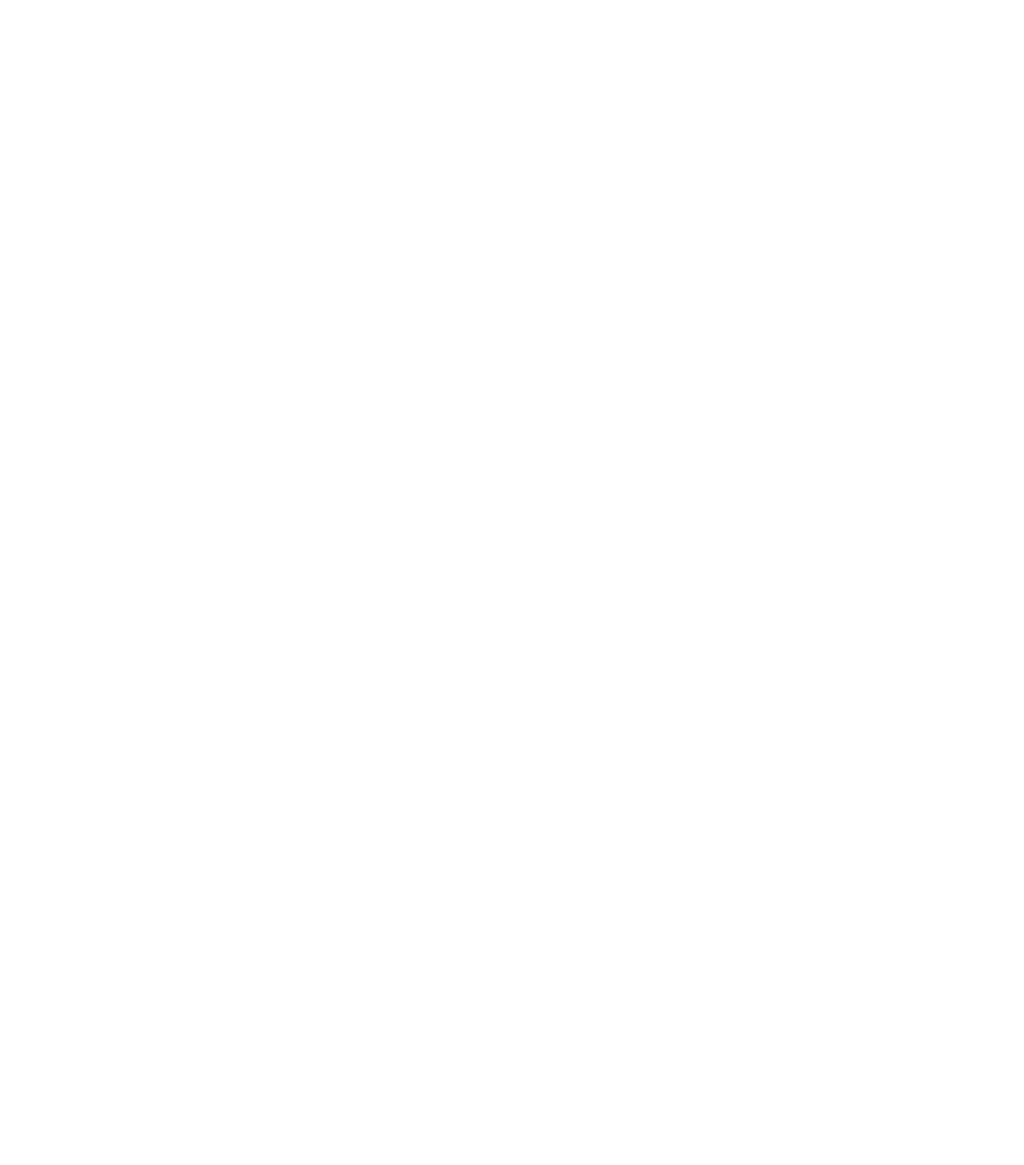
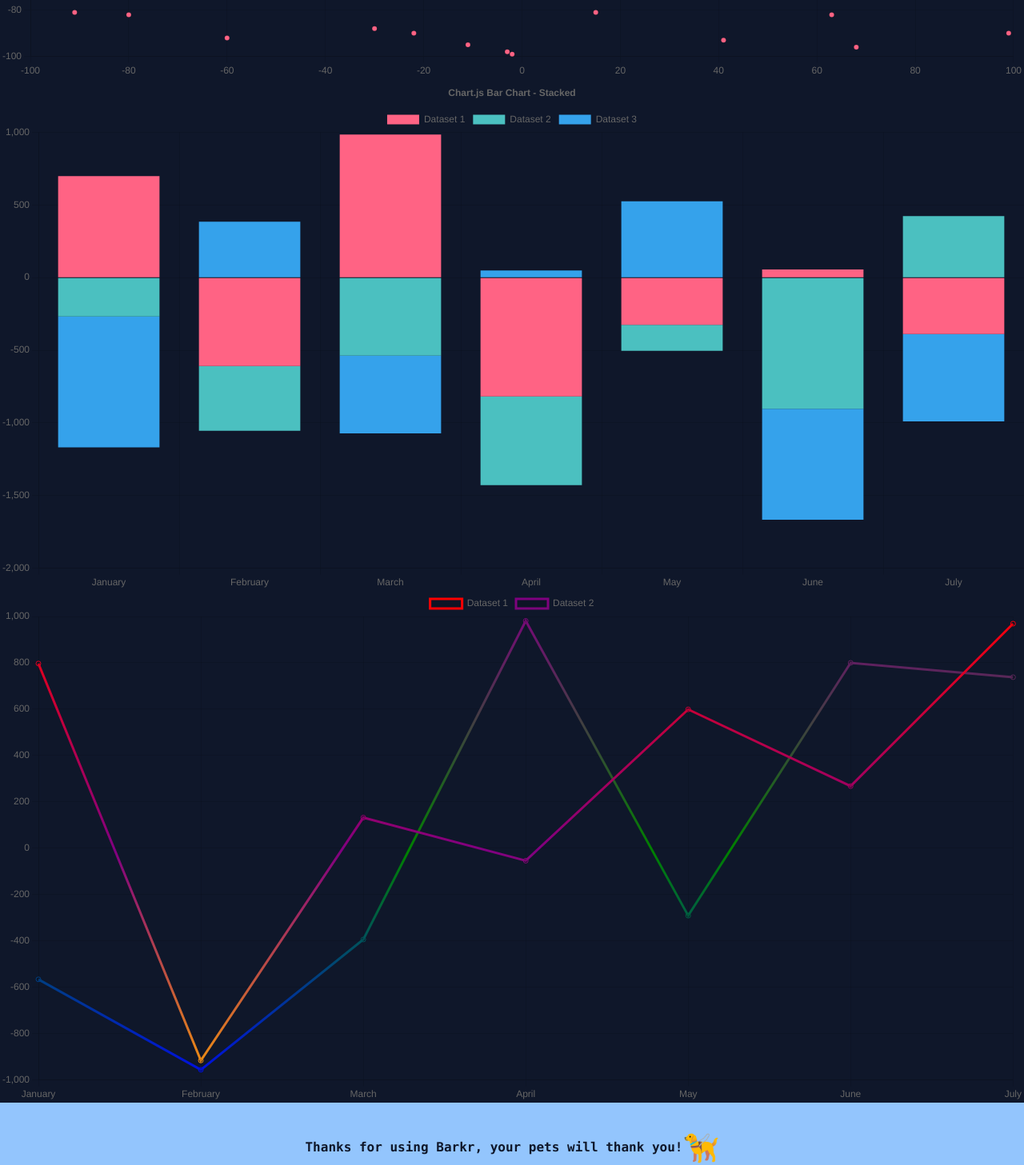
Before and after one commit to RosalvaMartinez/barkr, a React (Create React App) app in the folder client/: page /dashboard in a window 1280 px wide. Shown: the part 1945-3402 px from the top of the page at 80% size. Before the commit the page ends 1516 px from the top, so only its background shows below. Built offline with nearby package versions, Linux system fonts and the light colour scheme.

Commit message:
Create chart components

```diff
--- a/client/package.json
+++ b/client/package.json
@@ -43,6 +43,7 @@
     ]
   },
   "devDependencies": {
+    "faker": "^5.5.3",
     "tailwindcss": "^3.2.7"
   }
 }
--- a/client/src/components/Chart.js
+++ b/client/src/components/DoughnutChart.js
@@ -31,6 +31,6 @@ export const data = {
     ],
 };
 
-export function Chart() {
+export function DoughnutChart() {
     return <Doughnut data={data} />;
 }
--- /dev/null
+++ b/client/src/components/GradientChart.js
@@ -0,0 +1,92 @@
+import React, { useRef, useEffect, useState } from 'react';
+import {
+    Chart as ChartJS,
+    CategoryScale,
+    LinearScale,
+    PointElement,
+    LineElement,
+    Tooltip,
+    Legend,
+} from 'chart.js';
+import { Chart } from 'react-chartjs-2';
+import faker from 'faker';
+
+ChartJS.register(
+    CategoryScale,
+    LinearScale,
+    PointElement,
+    LineElement,
+    Tooltip,
+    Legend
+);
+
+const labels = ['January', 'February', 'March', 'April', 'May', 'June', 'July'];
+const colors = [
+    'red',
+    'orange',
+    'yellow',
+    'lime',
+    'green',
+    'teal',
+    'blue',
+    'purple',
+];
+
+export const data = {
+    labels,
+    datasets: [
+        {
+            label: 'Dataset 1',
+            data: labels.map(() => faker.datatype.number({ min: -1000, max: 1000 })),
+        },
+        {
+            label: 'Dataset 2',
+            data: labels.map(() => faker.datatype.number({ min: -1000, max: 1000 })),
+        },
+    ],
+};
+
+function createGradient(ctx, area) {
+    const colorStart = faker.random.arrayElement(colors);
+    const colorMid = faker.random.arrayElement(
+        colors.filter(color => color !== colorStart)
+    );
+    const colorEnd = faker.random.arrayElement(
+        colors.filter(color => color !== colorStart && color !== colorMid)
+    );
+
+    const gradient = ctx.createLinearGradient(0, area.bottom, 0, area.top);
+
+    gradient.addColorStop(0, colorStart);
+    gradient.addColorStop(0.5, colorMid);
+    gradient.addColorStop(1, colorEnd);
+
+    return gradient;
+}
+
+export function GradientChart() {
+    const chartRef = useRef(null);
+    const [chartData, setChartData] = useState({
+        datasets: [],
+    });
+
+    useEffect(() => {
+        const chart = chartRef.current;
+
+        if (!chart) {
+            return;
+        }
+
+        const chartData = {
+            ...data,
+            datasets: data.datasets.map(dataset => ({
+                ...dataset,
+                borderColor: createGradient(chart.ctx, chart.chartArea),
+            })),
+        };
+
+        setChartData(chartData);
+    }, []);
+
+    return <Chart ref={chartRef} type='line' data={chartData} />;
+}
--- /dev/null
+++ b/client/src/components/ScatterChart.js
@@ -0,0 +1,38 @@
+import React from 'react';
+import {
+    Chart as ChartJS,
+    LinearScale,
+    PointElement,
+    LineElement,
+    Tooltip,
+    Legend,
+} from 'chart.js';
+import { Scatter } from 'react-chartjs-2';
+import faker from 'faker';
+
+ChartJS.register(LinearScale, PointElement, LineElement, Tooltip, Legend);
+
+export const options = {
+    scales: {
+        y: {
+            beginAtZero: true,
+        },
+    },
+};
+
+export const data = {
+    datasets: [
+        {
+            label: 'A dataset',
+            data: Array.from({ length: 100 }, () => ({
+                x: faker.datatype.number({ min: -100, max: 100 }),
+                y: faker.datatype.number({ min: -100, max: 100 }),
+            })),
+            backgroundColor: 'rgba(255, 99, 132, 1)',
+        },
+    ],
+};
+
+export function ScatterChart() {
+    return <Scatter options={options} data={data} />;
+}
--- /dev/null
+++ b/client/src/components/StackedbarChart.js
@@ -0,0 +1,66 @@
+import React from 'react';
+import {
+    Chart as ChartJS,
+    CategoryScale,
+    LinearScale,
+    BarElement,
+    Title,
+    Tooltip,
+    Legend,
+} from 'chart.js';
+import { Bar } from 'react-chartjs-2';
+import faker from 'faker';
+
+ChartJS.register(
+    CategoryScale,
+    LinearScale,
+    BarElement,
+    Title,
+    Tooltip,
+    Legend
+);
+
+export const options = {
+    plugins: {
+        title: {
+            display: true,
+            text: 'Chart.js Bar Chart - Stacked',
+        },
+    },
+    responsive: true,
+    scales: {
+        x: {
+            stacked: true,
+        },
+        y: {
+            stacked: true,
+        },
+    },
+};
+
+const labels = ['January', 'February', 'March', 'April', 'May', 'June', 'July'];
+
+export const data = {
+    labels,
+    datasets: [
+        {
+            label: 'Dataset 1',
+            data: labels.map(() => faker.datatype.number({ min: -1000, max: 1000 })),
+            backgroundColor: 'rgb(255, 99, 132)',
+        },
+        {
+            label: 'Dataset 2',
+            data: labels.map(() => faker.datatype.number({ min: -1000, max: 1000 })),
+            backgroundColor: 'rgb(75, 192, 192)',
+        },
+        {
+            label: 'Dataset 3',
+            data: labels.map(() => faker.datatype.number({ min: -1000, max: 1000 })),
+            backgroundColor: 'rgb(53, 162, 235)',
+        },
+    ],
+};
+
+export function StackedbarChart() {
+    return <Bar options={options} data={data} />;
+}
--- a/client/src/pages/Dashboard.js
+++ b/client/src/pages/Dashboard.js
@@ -1,10 +1,16 @@
-import { Chart } from "../components/Chart";
+import { DoughnutChart } from "../components/DoughnutChart";
+import { ScatterChart } from "../components/ScatterChart";
+import { StackedbarChart } from "../components/StackedbarChart";
+import { GradientChart } from "../components/GradientChart";
 
 function Dashboard() {
     return (
         <>
         <h1 className="text-white">Dashboard</h1>
-        <Chart />
+        <DoughnutChart />
+        <ScatterChart />
+        <StackedbarChart />
+        <GradientChart />
         </>
     )
 };
```
Also changed, not shown: 1 other file (tests, documents, lock files or other folders).
